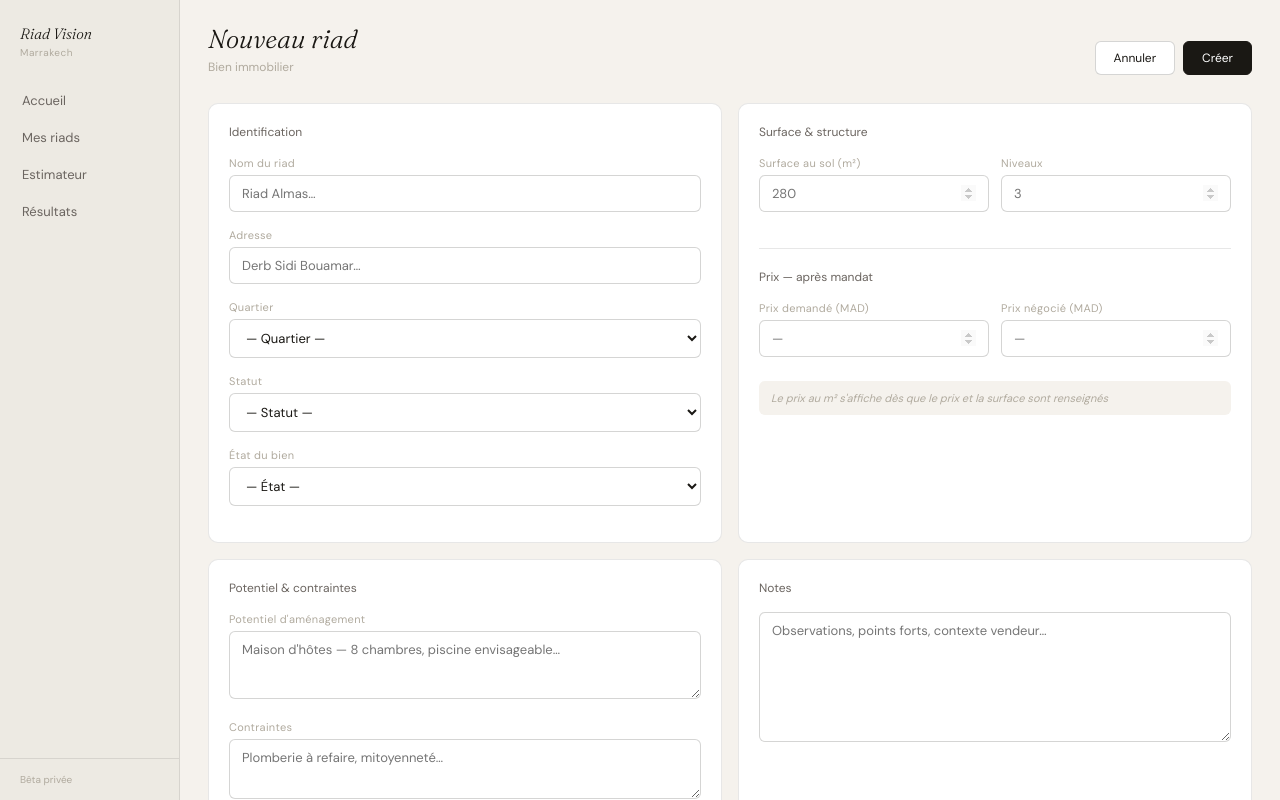
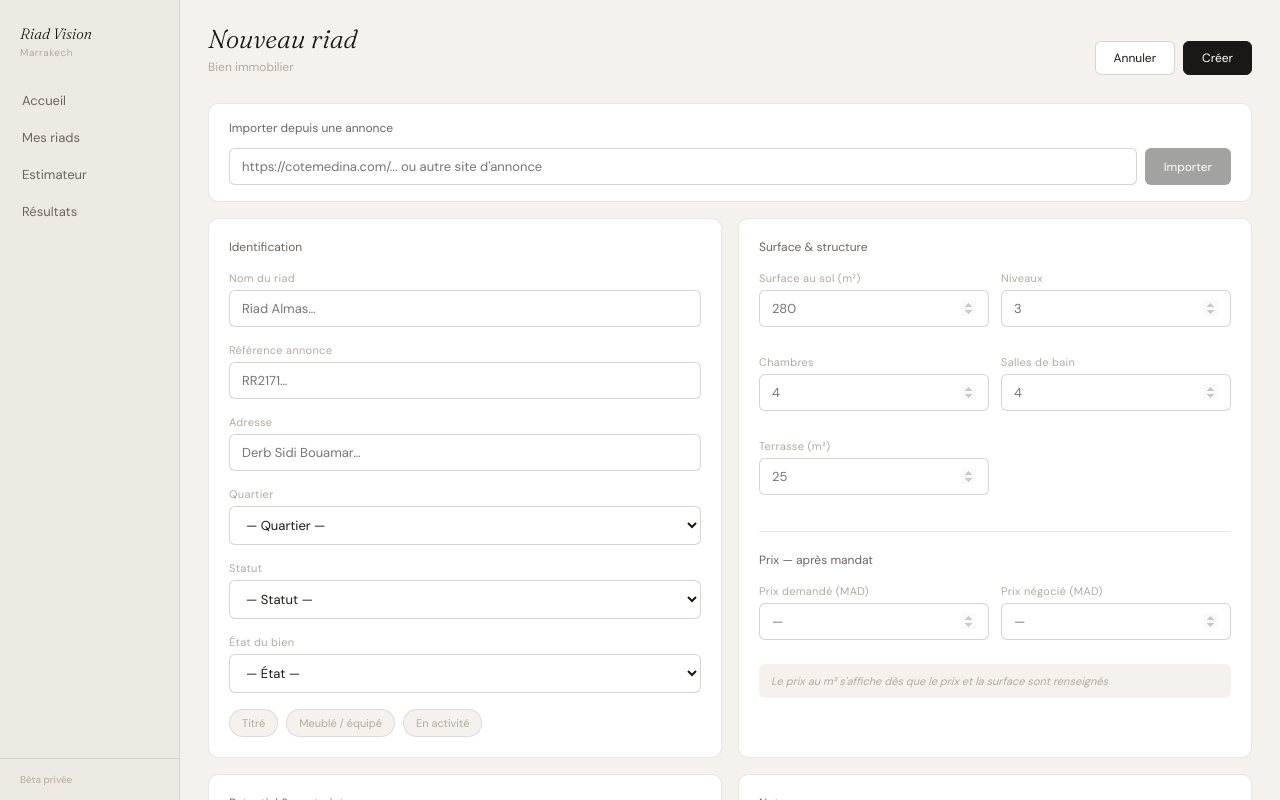
Before and after one commit to sebastienforcellini-coder/riad-vision, a Next.js app: page / in a window 1280 px wide. Both pictures are taken after a click on the button "Ajouter un riad". Shown: the top 800 px of the page. Built offline with nearby package versions, Linux system fonts and the light colour scheme.

Commit message:
fix: import path ui

```diff
--- a/src/components/views.tsx
+++ b/src/components/views.tsx
@@ -2,11 +2,10 @@
 import { useState } from 'react'
 import type { Riad, Estimation } from '@/types'
 import {
-  LEVELS, STATUTS, ETATS, ZONES, TRANSFORMATIONS, QUARTIERS,
-  fmtM, fmtMAD, fmtEUR, calcEstimation,
+  LEVELS, ETATS, ZONES, TRANSFORMATIONS, QUARTIERS,
+  fmtM, fmtMAD, fmtEUR, calcEstimation, STATUTS,
 } from '@/lib/constants'
-import { Card, SectionLabel, Divider, StatutChip, FieldInput, FieldSelect, StatRow, PrixM2Block, PageHeader, Btn, Chip } from './ui'
-
+import { Card, SectionLabel, Divider, StatutChip, FieldInput, FieldSelect, StatRow, PrixM2Block, PageHeader, Btn, Chip } from '@/components/ui'
 export function RiadsList({ riads, onNew, onEdit, onEstimate }: {
   riads: Riad[]; onNew: () => void
   onEdit: (r: Riad) => void; onEstimate: (r: Riad) => void
@@ -23,15 +22,24 @@ export function RiadsList({ riads, onNew, onEdit, onEstimate }: {
             <Card key={r.id} style={{ padding: '16px 20px' }}>
               <div className="riad-card-inner" style={{ display: 'flex', justifyContent: 'space-between', alignItems: 'flex-start' }}>
                 <div style={{ flex: 1 }}>
-                  <div style={{ display: 'flex', alignItems: 'center', gap: 10, marginBottom: 6 }}>
+                  <div style={{ display: 'flex', alignItems: 'center', gap: 10, marginBottom: 6, flexWrap: 'wrap' }}>
                     <span className="serif" style={{ fontSize: 18, color: 'var(--text)', fontStyle: 'italic', fontWeight: 300 }}>{r.nom}</span>
                     <StatutChip statut={r.statut} />
+                    {r.titre && <Chip text="Titré" color="var(--green)" />}
+                    {r.enActivite && <Chip text="En activité" color="var(--accent)" />}
+                    {r.meuble && <Chip text="Meublé" color="var(--mid)" />}
                   </div>
                   <div style={{ fontSize: 12, color: 'var(--soft)', marginBottom: 8 }}>
                     {r.quartier ? r.quartier + ' — ' : ''}{r.adresse || 'Adresse à renseigner'}
+                    {r.reference ? <span style={{ marginLeft: 8, color: 'var(--soft)', fontSize: 11 }}>· Réf. {r.reference}</span> : ''}
                   </div>
                   <div style={{ display: 'flex', gap: 16, flexWrap: 'wrap' }}>
-                    {[(r.surface ?? '—') + ' m²', (r.niveaux ?? '—') + ' niveaux', r.etat ? ETATS[r.etat] : 'État à préciser'].map(t => (
+                    {[
+                      r.surface ? r.surface + ' m²' : null,
+                      r.niveaux ? r.niveaux + ' niveaux' : null,
+                      r.chambres ? r.chambres + ' ch.' : null,
+                      r.etat ? ETATS[r.etat] : null,
+                    ].filter(Boolean).map(t => (
                       <span key={t} style={{ fontSize: 12, color: 'var(--mid)' }}>{t}</span>
                     ))}
                   </div>
@@ -66,10 +74,58 @@ export function RiadFiche({ initial, onSave, onCancel }: {
   initial: Partial<Riad> | null; onSave: (r: Partial<Riad>) => void; onCancel: () => void
 }) {
   const [r, setR] = useState<Partial<Riad>>(initial ?? {})
+  const [importUrl, setImportUrl] = useState('')
+  const [importing, setImporting] = useState(false)
+  const [importMsg, setImportMsg] = useState('')
   const isNew = !r.id
   const set = (k: keyof Riad, v: unknown) => setR(prev => ({ ...prev, [k]: v }))
   const prix = r.prixN ?? r.prixD ?? null
   const surf = r.surface ?? null
+
+  const handleImport = async () => {
+    if (!importUrl) return
+    setImporting(true)
+    setImportMsg('')
+    try {
+      const res = await fetch('/api/import', {
+        method: 'POST',
+        headers: { 'Content-Type': 'application/json' },
+        body: JSON.stringify({ url: importUrl }),
+      })
+      const json = await res.json()
+      if (json.ok && json.data) {
+        const d = json.data
+        setR(prev => ({
+          ...prev,
+          nom: d.nom || prev.nom,
+          adresse: d.adresse || prev.adresse,
+          quartier: d.quartier || prev.quartier,
+          surface: d.surface ?? prev.surface,
+          niveaux: d.niveaux ?? prev.niveaux,
+          chambres: d.chambres ?? prev.chambres,
+          sdb: d.sdb ?? prev.sdb,
+          terrasse: d.terrasse ?? prev.terrasse,
+          prixD: d.prixD ?? prev.prixD,
+          etat: d.etat || prev.etat,
+          reference: d.reference || prev.reference,
+          titre: d.titre ?? prev.titre,
+          meuble: d.meuble ?? prev.meuble,
+          enActivite: d.enActivite ?? prev.enActivite,
+          potentiel: d.potentiel || prev.potentiel,
+          notes: d.notes || prev.notes,
+          lienSource: importUrl,
+        }))
+        setImportMsg('✓ Fiche pré-remplie — vérifiez et ajustez les données')
+      } else {
+        setImportMsg('Impossible d\'importer cette annonce')
+      }
+    } catch {
+      setImportMsg('Erreur de connexion')
+    }
+    setImporting(false)
+  }
+
+  const toggle = (k: keyof Riad) => setR(prev => ({ ...prev, [k]: !prev[k as keyof typeof prev] }))
 
   return (
     <div>
@@ -83,17 +139,70 @@ export function RiadFiche({ initial, onSave, onCancel }: {
           </div>
         }
       />
+
+      {/* Import par lien */}
+      <Card style={{ marginBottom: 16, padding: '16px 20px' }}>
+        <div style={{ fontSize: 12, color: 'var(--mid)', marginBottom: 12 }}>Importer depuis une annonce</div>
+        <div style={{ display: 'flex', gap: 8 }}>
+          <input
+            className="field-input"
+            type="url"
+            value={importUrl}
+            onChange={e => setImportUrl(e.target.value)}
+            placeholder="https://cotemedina.com/... ou autre site d'annonce"
+            style={{ flex: 1 }}
+          />
+          <button
+            onClick={handleImport}
+            disabled={importing || !importUrl}
+            style={{
+              padding: '9px 18px', borderRadius: 6, fontSize: 12, cursor: importing ? 'wait' : 'pointer',
+              background: importing ? 'var(--bg)' : 'var(--text)', color: importing ? 'var(--mid)' : 'var(--white)',
+              border: '1px solid var(--line2)', whiteSpace: 'nowrap', transition: 'opacity 0.15s',
+              opacity: !importUrl ? 0.4 : 1,
+            }}
+          >
+            {importing ? 'Import...' : 'Importer'}
+          </button>
+        </div>
+        {importMsg && (
+          <div style={{
+            marginTop: 8, fontSize: 12, padding: '8px 12px', borderRadius: 6,
+            background: importMsg.startsWith('✓') ? 'var(--green-bg)' : '#fdf0ef',
+            color: importMsg.startsWith('✓') ? 'var(--green)' : 'var(--red, #C0392B)',
+            border: `1px solid ${importMsg.startsWith('✓') ? 'rgba(58,125,92,0.2)' : '#f0b8b5'}`,
+          }}>
+            {importMsg}
+          </div>
+        )}
+      </Card>
+
       <div className="grid-2col" style={{ display: 'grid', gridTemplateColumns: '1fr 1fr', gap: 16 }}>
         <Card>
           <SectionLabel>Identification</SectionLabel>
           <FieldInput label="Nom du riad" value={r.nom} onChange={v => set('nom', v)} placeholder="Riad Almas…" />
+          <FieldInput label="Référence annonce" value={r.reference} onChange={v => set('reference', v)} placeholder="RR2171…" />
           <FieldInput label="Adresse" value={r.adresse} onChange={v => set('adresse', v)} placeholder="Derb Sidi Bouamar…" />
           <FieldSelect label="Quartier" value={r.quartier ?? ''} onChange={v => set('quartier', v)}
             options={QUARTIERS.map(q => [q, q || '— Quartier —'])} />
           <FieldSelect label="Statut" value={r.statut ?? ''} onChange={v => set('statut', v)}
             options={[['', '— Statut —'], ['visite', 'Visite planifiée'], ['negociation', 'En négociation'], ['proposition', 'Proposition envoyée'], ['signe', 'Signé'], ['archive', 'Archivé']]} />
           <FieldSelect label="État du bien" value={r.etat ?? ''} onChange={v => set('etat', v)}
-            options={[['', '— État —'], ['bon', 'Bon état'], ['moyen', 'État moyen'], ['mauvais', 'Mauvais état'], ['ruine', 'À rénover']]} />
+            options={[['', '— État —'], ['bon', 'Bon état / rénové'], ['moyen', 'État moyen'], ['mauvais', 'Mauvais état'], ['ruine', 'À rénover']]} />
+
+          {/* Checkboxes */}
+          <div style={{ display: 'flex', gap: 8, flexWrap: 'wrap', marginTop: 4 }}>
+            {([['titre', 'Titré'], ['meuble', 'Meublé / équipé'], ['enActivite', 'En activité']] as const).map(([k, l]) => (
+              <button key={k} onClick={() => toggle(k)} style={{
+                padding: '6px 12px', borderRadius: 20, fontSize: 11, cursor: 'pointer',
+                background: r[k] ? 'var(--green-bg)' : 'var(--bg)',
+                color: r[k] ? 'var(--green)' : 'var(--soft)',
+                border: `1px solid ${r[k] ? 'rgba(58,125,92,0.3)' : 'var(--line)'}`,
+              }}>
+                {r[k] ? '✓ ' : ''}{l}
+              </button>
+            ))}
+          </div>
         </Card>
 
         <Card>
@@ -101,6 +210,9 @@ export function RiadFiche({ initial, onSave, onCancel }: {
           <div style={{ display: 'grid', gridTemplateColumns: '1fr 1fr', gap: 12 }}>
             <FieldInput label="Surface au sol (m²)" value={r.surface} onChange={v => set('surface', v ? Number(v) : null)} type="number" placeholder="280" />
             <FieldInput label="Niveaux" value={r.niveaux} onChange={v => set('niveaux', v ? Number(v) : null)} type="number" placeholder="3" />
+            <FieldInput label="Chambres" value={r.chambres} onChange={v => set('chambres', v ? Number(v) : null)} type="number" placeholder="4" />
+            <FieldInput label="Salles de bain" value={r.sdb} onChange={v => set('sdb', v ? Number(v) : null)} type="number" placeholder="4" />
+            <FieldInput label="Terrasse (m²)" value={r.terrasse} onChange={v => set('terrasse', v ? Number(v) : null)} type="number" placeholder="25" />
           </div>
           <Divider />
           <SectionLabel>Prix — après mandat</SectionLabel>
@@ -128,7 +240,16 @@ export function RiadFiche({ initial, onSave, onCancel }: {
         <Card>
           <SectionLabel>Notes</SectionLabel>
           <textarea className="field-input" value={r.notes ?? ''} onChange={e => set('notes', e.target.value)}
-            placeholder="Observations, points forts, contexte vendeur…" style={{ height: 130, resize: 'vertical' }} />
+            placeholder="Observations, points forts, contexte vendeur…" style={{ height: 90, resize: 'vertical' }} />
+          {r.lienSource && (
+            <div style={{ marginTop: 12 }}>
+              <div className="label">Lien source</div>
+              <a href={r.lienSource} target="_blank" rel="noopener noreferrer"
+                style={{ fontSize: 11, color: 'var(--accent)', wordBreak: 'break-all' }}>
+                {r.lienSource}
+              </a>
+            </div>
+          )}
         </Card>
       </div>
     </div>
@@ -375,25 +496,18 @@ export function Resultats({ estimation, riads, onBack, onRiads }: {
                 {riad.quartier ? riad.quartier + ' — ' : ''}{riad.adresse}
               </div>
               {riad.potentiel && <div style={{ fontSize: 12, color: 'var(--mid)', fontStyle: 'italic', marginBottom: 12 }}>{riad.potentiel}</div>}
-              <div style={{ display: 'flex', gap: 20, paddingTop: 10, borderTop: '1px solid var(--line)' }}>
-                <div>
-                  <div style={{ fontSize: 10, color: 'var(--soft)' }}>Surface</div>
-                  <div style={{ fontSize: 13, marginTop: 2 }}>{(riad.surface ?? '—') + ' m²'}</div>
-                </div>
-                <div>
-                  <div style={{ fontSize: 10, color: 'var(--soft)' }}>Prix</div>
-                  <div style={{ fontSize: 13, color: (riad.prixN ?? riad.prixD) ? 'var(--accent)' : 'var(--soft)', marginTop: 2 }}>
-                    {fmtM(riad.prixN ?? riad.prixD)}
+              <div style={{ display: 'flex', gap: 16, flexWrap: 'wrap', paddingTop: 10, borderTop: '1px solid var(--line)' }}>
+                {[
+                  riad.surface ? [riad.surface + ' m²', 'Surface'] : null,
+                  riad.chambres ? [riad.chambres + ' ch.', 'Chambres'] : null,
+                  (riad.prixN ?? riad.prixD) ? [fmtM(riad.prixN ?? riad.prixD), 'Prix'] : null,
+                  (riad.prixN ?? riad.prixD) && riad.surface ? [new Intl.NumberFormat('fr-MA').format(Math.round((riad.prixN ?? riad.prixD)! / riad.surface)) + ' MAD', 'Au m²'] : null,
+                ].filter((x): x is [string, string] => x !== null).map(([v, l]) => (
+                  <div key={l as string}>
+                    <div style={{ fontSize: 10, color: 'var(--soft)' }}>{l}</div>
+                    <div style={{ fontSize: 13, marginTop: 2 }}>{v}</div>
                   </div>
-                </div>
-                {(riad.prixN ?? riad.prixD) && riad.surface ? (
-                  <div>
-                    <div style={{ fontSize: 10, color: 'var(--soft)' }}>Au m²</div>
-                    <div style={{ fontSize: 13, marginTop: 2 }}>
-                      {new Intl.NumberFormat('fr-MA').format(Math.round((riad.prixN ?? riad.prixD)! / riad.surface))} MAD
-                    </div>
-                  </div>
-                ) : null}
+                ))}
               </div>
             </Card>
           )}
```
